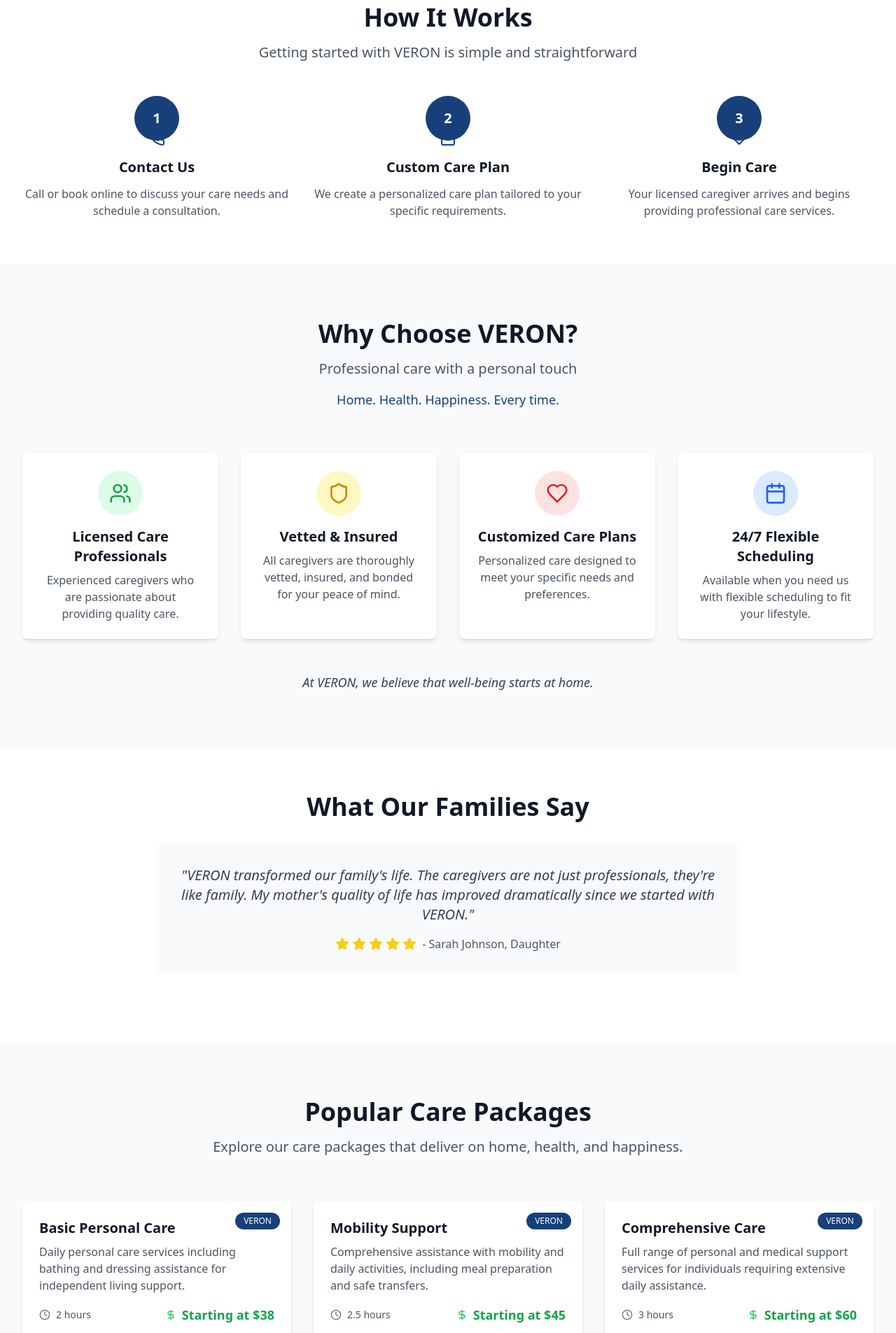
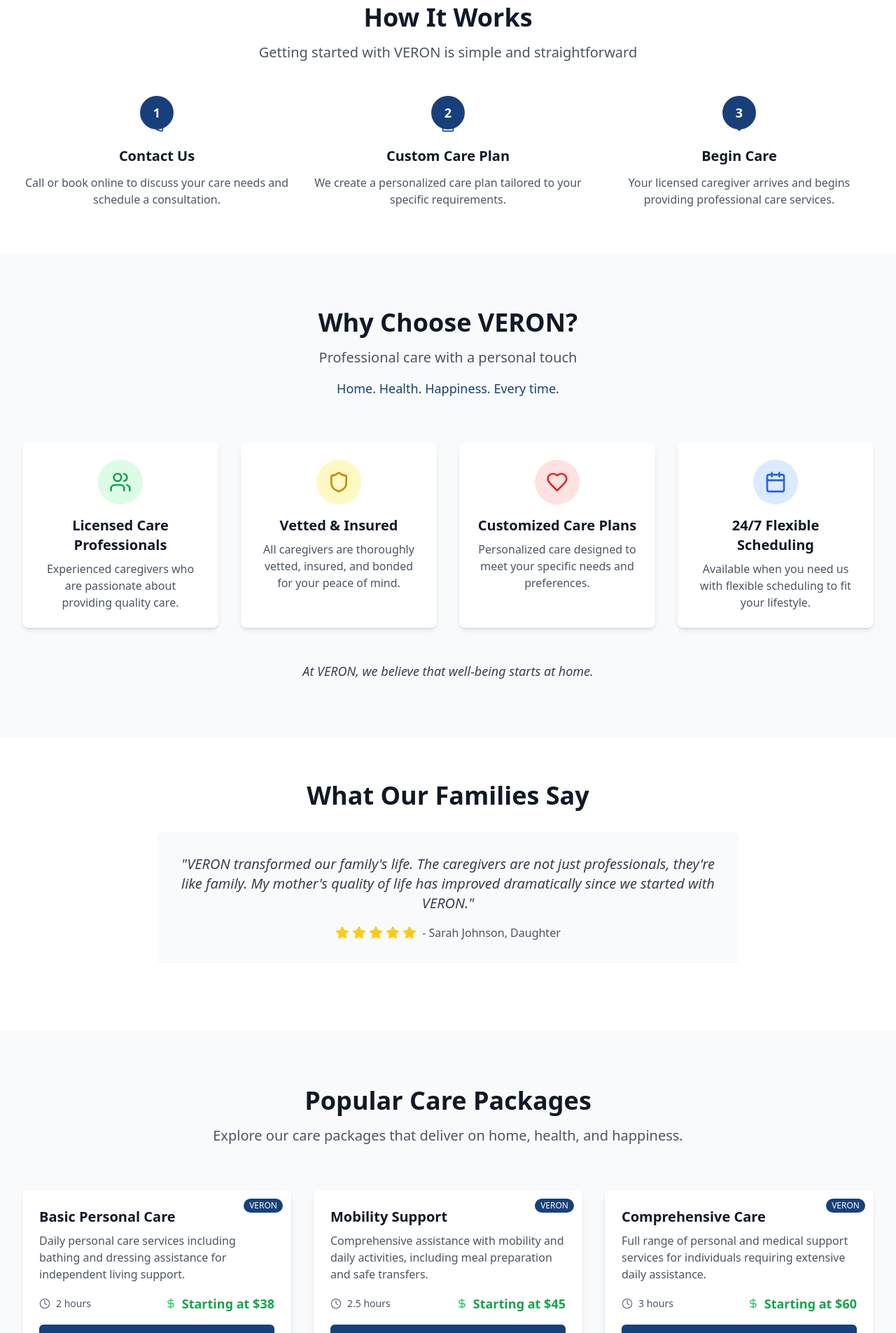
Before and after one commit to tinhobe159/homecare, a React (Vite) app: page / in a window 1280 px wide. Shown: the part 640-2545 px from the top of the page at 70% size. Built offline with nearby package versions, Linux system fonts and the light colour scheme; data requests are answered from the project's data file.

Commit message:
Refactor Homepage styles for improved visual consistency. Adjust icon and badge sizes for better alignment and aesthetics, enhancing overall user experience.

```diff
--- a/src/pages/customer/Homepage.jsx
+++ b/src/pages/customer/Homepage.jsx
@@ -153,11 +153,11 @@ const Homepage = () => {
               return (
                 <div key={index} className="text-center group">
                   <div className="relative mb-6">
-                    <div className="w-16 h-16 bg-[#17407b] text-white rounded-full flex items-center justify-center text-xl font-bold mx-auto group-hover:scale-110 transition-transform duration-200">
+                    <div className="w-12 h-12 bg-[#17407b] text-white rounded-full flex items-center justify-center text-lg font-bold mx-auto group-hover:scale-110 transition-transform duration-200">
                       {item.step}
                     </div>
-                    <div className="absolute -bottom-2 left-1/2 transform -translate-x-1/2">
-                      <Icon className="h-6 w-6 text-[#17407b]" />
+                    <div className="absolute -bottom-1 left-1/2 transform -translate-x-1/2">
+                      <Icon className="h-5 w-5 text-[#17407b]" />
                     </div>
                   </div>
                   <h3 className="text-xl font-semibold text-gray-900 mb-3">{item.title}</h3>
@@ -302,13 +302,13 @@ const Homepage = () => {
                 <div key={pkg.id} className="bg-white rounded-lg shadow-md hover:shadow-lg transition-all duration-300 hover:transform hover:scale-105 overflow-hidden relative">
                   {/* Popular Badge */}
                   {pkg.popular && (
-                    <div className="absolute top-4 left-4 bg-yellow-400 text-yellow-900 px-3 py-1 rounded-full text-xs font-bold">
+                    <div className="absolute top-3 left-3 bg-yellow-400 text-yellow-900 px-2 py-0.5 rounded-full text-xs font-bold">
                       Most Popular
                     </div>
                   )}
 
                   {/* VERON Badge */}
-                  <div className="absolute top-4 right-4 bg-[#17407b] text-white px-3 py-1 rounded-full text-xs font-medium">
+                  <div className="absolute top-3 right-3 bg-[#17407b] text-white px-2 py-0.5 rounded-full text-xs font-medium">
                     VERON
                   </div>
 
```
